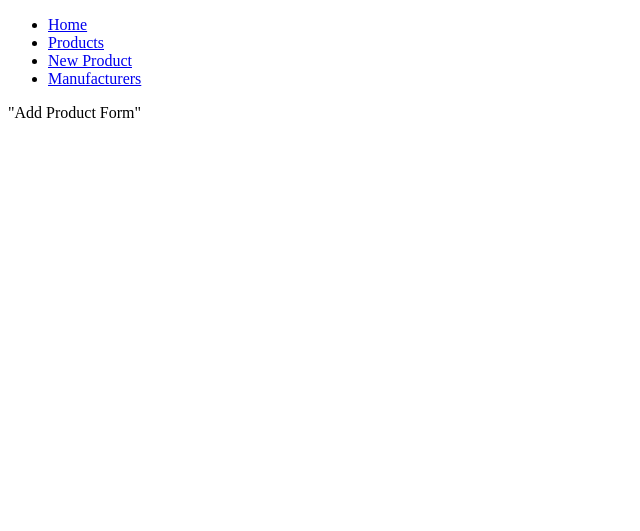
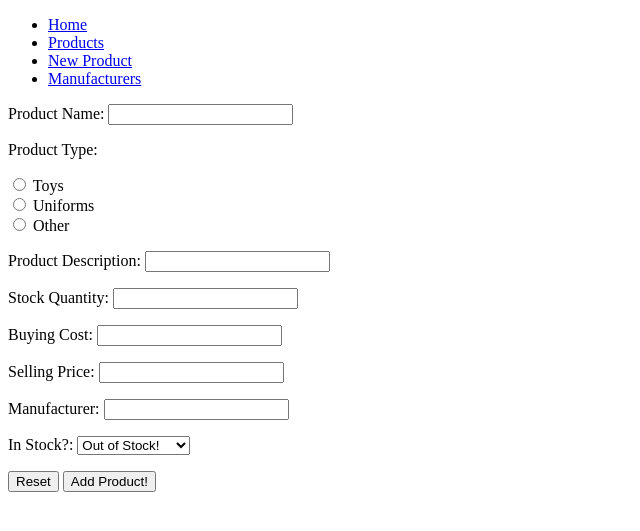
Before and after one commit to PrincessStevenson/project1_shop, a Flask app: page /products/new in a window 1280 px wide. Shown: the top 531 px of the page, without its empty margins (0-640 px from the left). Run offline with Flask 2, Linux system fonts and the light colour scheme.

Commit message:
console & new products form completed

```diff
--- a/templates/newproduct.html
+++ b/templates/newproduct.html
@@ -1,4 +1,83 @@
 {% extends "base.html" %}
+
 {% block content %}
-"Add Product Form"
+
+<p>
+</p>
+<form action="/products/new" method="post">
+
+</form>
+
+<form action="/products" method="post">
+
+    <div>
+        <label for="product_name">Product Name:</label>
+        <input type="text" id="product_name" name="product_name">
+    </div>
+
+    <p>
+    </p>
+
+    <div>
+        <label for="product_type">Product Type:</label>
+        <p></p>
+        <input type="radio" id="product_type" name="product_type" value="Toys">
+        <label for="Toys">Toys</label><br>
+        <input type="radio" id="product_type" name="product_type" value="Uniforms">
+        <label for="uniforms">Uniforms</label><br>
+        <input type="radio" id="product_type" name="product_type" value="Other">
+        <label for="other">Other</label>
+
+    <p>
+    </p>
+
+    <div>
+        <label for="product_description">Product Description:</label>
+        <input type="text" id="product_description" name="product_description">
+    </div>
+    <p>
+    </p>
+    <div>
+        <label for="stock_quantity">Stock Quantity:</label>
+        <input type="text" id="stock_quantity" name="stock_quantity">
+    </div>
+    <p>
+    </p>
+    <div>
+        <label for="buying_cost">Buying Cost:</label>
+        <input type="text" id="buying_cost" name="buying_cost">
+    </div>
+    <p>
+    </p>
+    <div>
+        <label for="selling_price">Selling Price:</label>
+        <input type="text" id="selling_price" name="selling_price">
+    </div>
+    <p>
+    </p>
+    <div>
+        <label for="product_manufacturer">Manufacturer:</label>
+        <input type="text" id="product_manufacturer" name="product_manufacturer">
+    </div>
+    <p>
+    </p>
+    <div>
+        <label for="in_stock">In Stock?:</label>
+        <select name="in_stock" id="in_stock">
+            <option value="true">Stock Available</option>
+            <option value="false" selected>Out of Stock!</option>
+        </select>
+    </div>
+
+    <p>
+    </p>
+    <button type="reset"> Reset </button>
+
+    <button type="submit"> Add Product! </button>
+
+
+</form>
+
+</form>
+
 {% endblock %}
```
Also changed, not shown: console.py (+21 -1 lines).
